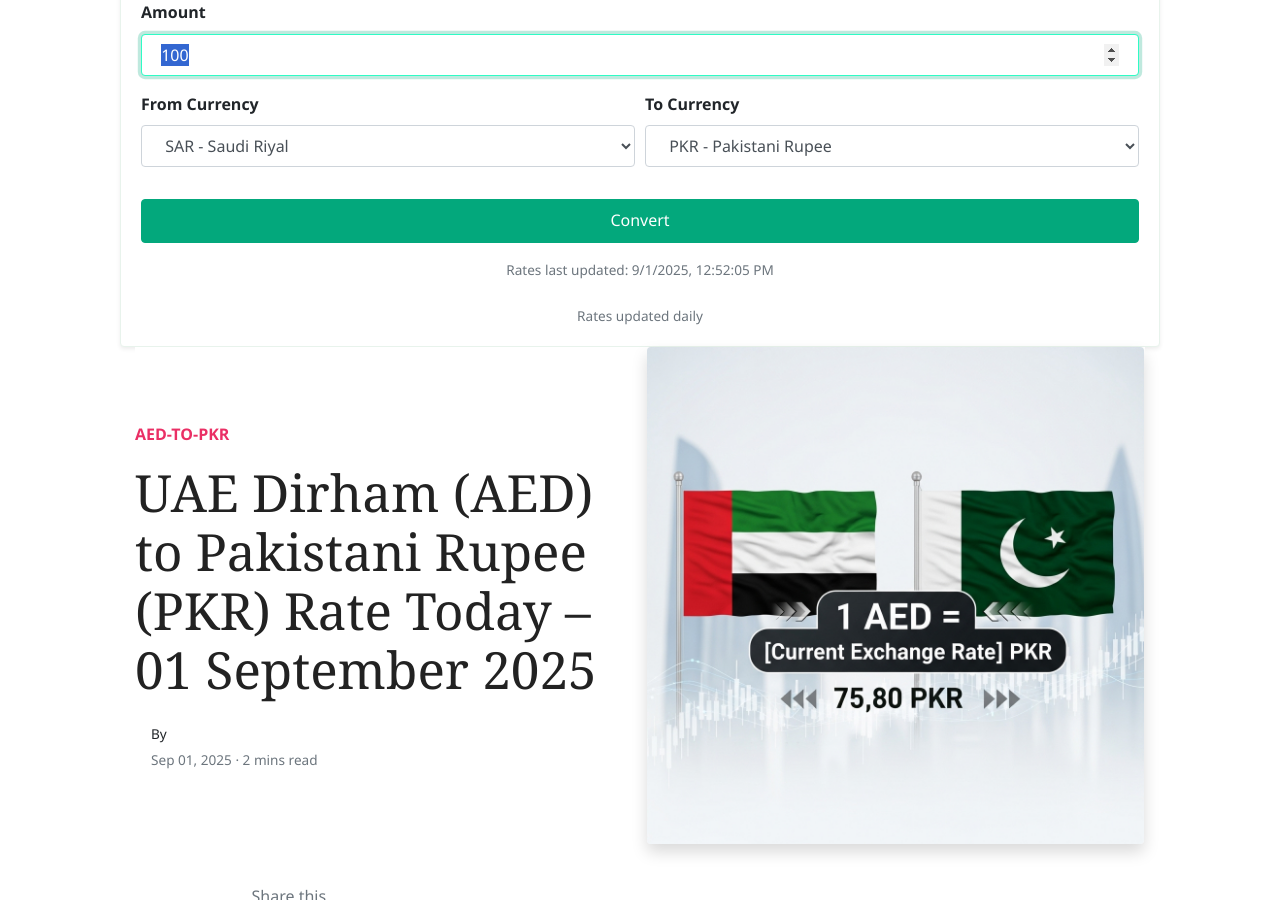
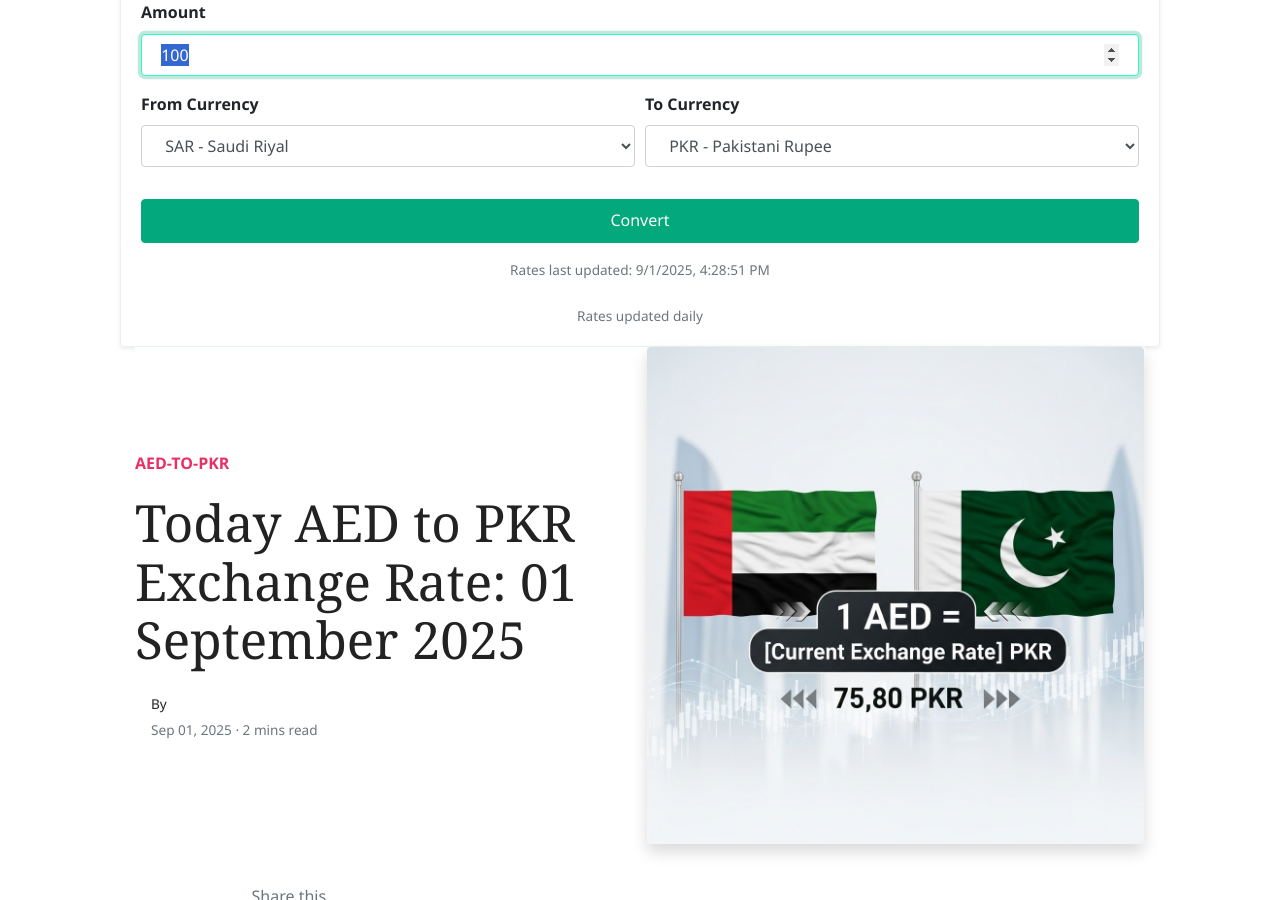
Before and after one commit to mlcom/mlcom.github.io, a Jekyll site: the page built from _posts/2025-09-01-today-uae-dirham-to-pkr-exchange-rate-september-2025-prices-updated-aed-to-pkr.md, in a window 1280 px wide and 900 px high, scrolled down 242 px. Built offline with Jekyll 4.4.1, drawn with Linux system fonts in a browser that asks for light colours; nearby versions of some CDN libraries; comment, search, counter and statistics services are not loaded.

Commit message:
Automated: Update currency rates and generate daily posts

```diff
--- a/_data/rates.yml
+++ b/_data/rates.yml
@@ -1,4 +1,4 @@
-last_updated_utc: '2025-09-01T12:52:05.048128+00:00'
+last_updated_utc: '2025-09-01T16:28:51.271178+00:00'
 rates:
   AED: 3.6725
   AFN: 68.4442
--- a/_posts/2025-09-01-today-uae-dirham-to-pkr-exchange-rate-september-2025-prices-updated-aed-to-pkr.md
+++ b/_posts/2025-09-01-today-uae-dirham-to-pkr-exchange-rate-september-2025-prices-updated-aed-to-pkr.md
@@ -1,6 +1,6 @@
 ---
 layout: post
-title:  'UAE Dirham (AED) to Pakistani Rupee (PKR) Rate Today – 01 September 2025'
+title:  'Today AED to PKR Exchange Rate: 01 September 2025'
 author: jane
 categories: [ aed-to-pkr ]
 image: assets/images/aed-to-pkr-rate-today.jpg
```
Also changed, not shown: _posts/2025-09-01-today-saudi-riyal-to-pkr-exchange-rate-september-2025-prices-updated-sar-to-pkr.md (+1 -1 lines), _posts/2025-09-01-today-uk-pound-sterling-to-pkr-exchange-rate-september-2025-prices-updated-gbp-to-pkr.md (+1 -1 lines).
